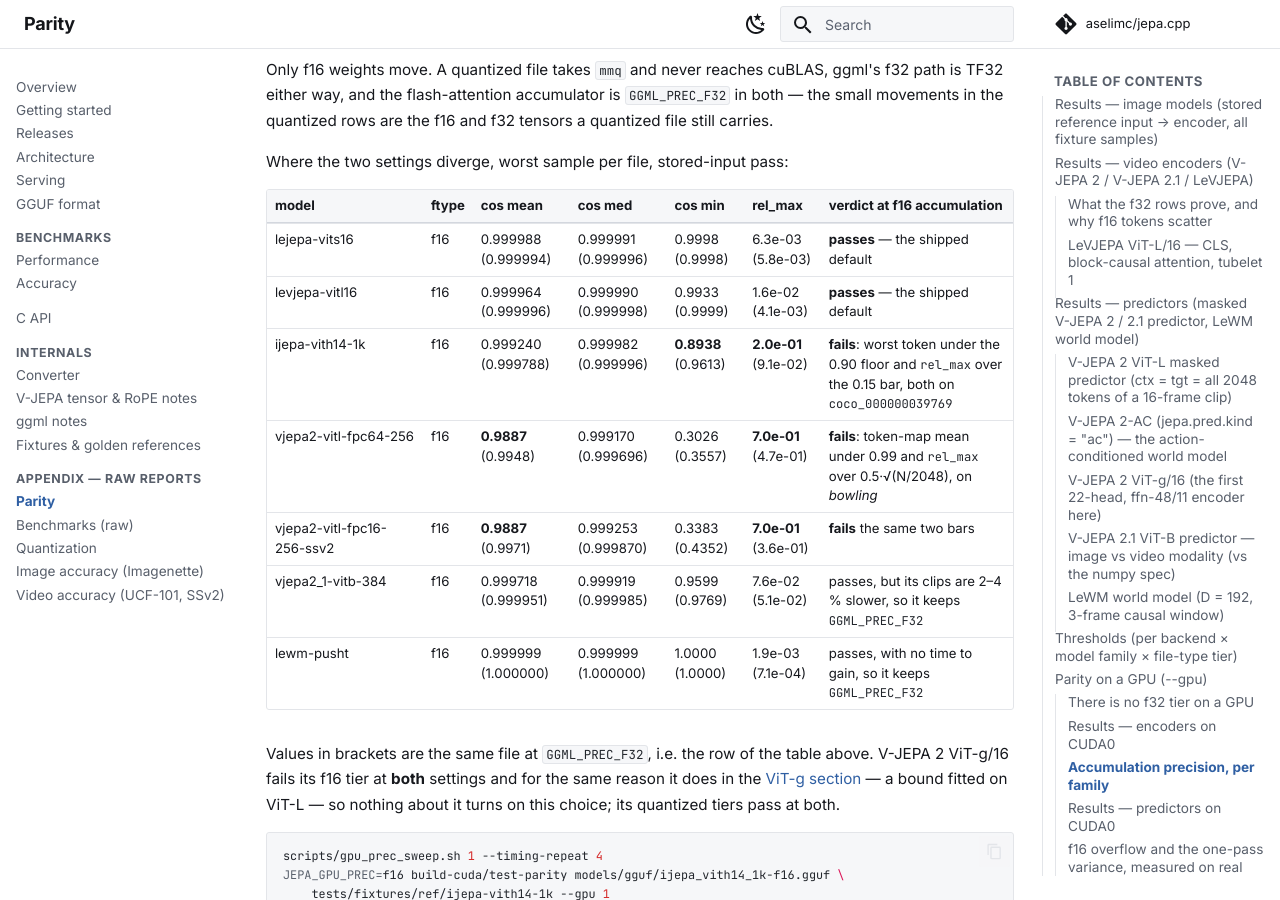
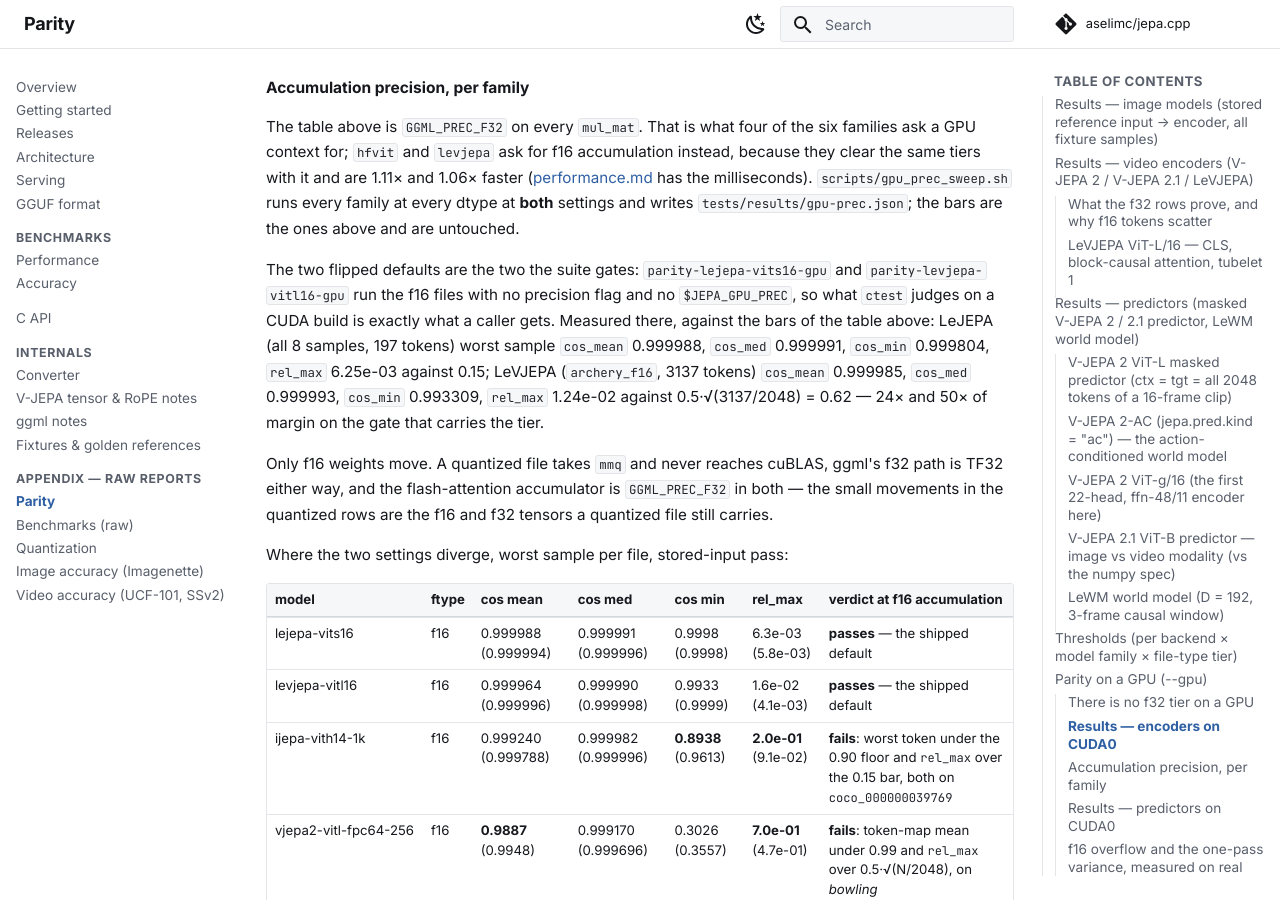
Before and after one commit to aselimc/jepa.cpp, an MkDocs documentation site: the page built from docs/parity.md, in a window 1280 px wide and 900 px high, scrolled down 20118 px. Built offline with MkDocs 1.6.1 and Material for MkDocs 9.7.7, drawn with Linux system fonts in a browser that asks for light colours; comment, search, counter and statistics services are not loaded; some of the changed text lies outside the part shown.

Commit message:
Gate the two f16-accumulation GPU defaults with ctest
v0.3.0 made f16 mul_mat accumulation the GPU default for the `hfvit`
(LeJEPA) and `levjepa` families. That was measured but not gated: every
registered parity test ran on the CPU, so nothing in ctest would have
noticed the flipped default drifting out of its tier.

Register `parity-lejepa-vits16-gpu` and `parity-levjepa-vitl16-gpu`,
which replay the golden dumps through `test-parity --gpu` on the f16
files with no precision flag and no $JEPA_GPU_PREC, i.e. exactly what a
caller gets. Measured on an RTX 4500 Ada against the unchanged GPU
threshold column: LeJEPA (8 samples, 197 tokens) cos_mean 0.999988,
cos_med 0.999991, cos_min 0.999804, rel_max 6.25e-03 against 0.15;
LeVJEPA (archery_f16, 3137 tokens) cos_mean 0.999985, cos_med 0.999993,
cos_min 0.993309, rel_max 1.24e-02 against 0.62.

test-parity gains the skip contract test-backend already had: --gpu on a
build with no GPU backend, or for a device that is not there, prints a
SKIP line and exits 0. So both entries register whenever the assets are
present and cost a CPU-only checkout one process start each. No
threshold moved. 19/19 on a CPU build (both new entries SKIP) and 19/19
on a CUDA build.

````diff
--- a/docs/parity.md
+++ b/docs/parity.md
@@ -16,8 +16,10 @@
 build/test-predictor --vjepa2 models/gguf/<vjepa2>.gguf --ref tests/fixtures/ref/<ref> --samples archery_f16 --threads 32
 ctest --test-dir build                                           # parity-lejepa-vits16, parity-lewm-pusht, (re-run cmake once GGUFs + refs exist — tests register at configure time)
                                                                  # parity-vjepa2_1-vitb-384-images, parity-levjepa-vitl16-clip,
-                                                                 # predictor-lewm, predictor-vjepa2, batch, ops, attn, backend — 10 tests, ~32 s
-                                                                 # (`backend` skips with exit 0 unless the build has a GPU; see "Parity on a GPU")
+                                                                 # parity-lejepa-vits16-gpu, parity-levjepa-vitl16-gpu,
+                                                                 # predictor-lewm, predictor-vjepa2, batch, ops, attn, backend — 12 tests, ~32 s
+                                                                 # (`backend` and the two `parity-*-gpu` entries skip with exit 0
+                                                                 #  unless the build has a GPU; see "Parity on a GPU")
 ```
 
 `test-parity` prints the threshold row it is judging with (backend × family class × file-type tier,
@@ -578,7 +580,14 @@
 build-cuda/test-parity models/gguf/<model>.gguf tests/fixtures/ref/<ref> --gpu 0 [--json out.json]
 build-cuda/test-predictor --vjepa2 models/gguf/<model>.gguf --ref tests/fixtures/ref/<ref> --gpu 0
 build-cuda/test-backend models/gguf/lejepa-vits16-pretrain-in1k-f16.gguf   # ctest "backend"
+ctest --test-dir build-cuda -R 'gpu|backend'     # parity-lejepa-vits16-gpu, parity-levjepa-vitl16-gpu, backend
 ```
+
+Three of those runs are registered with `ctest`: `backend`, and the two `parity-*-gpu` entries that
+run the f16 LeJEPA and LeVJEPA files on device 0 at the **shipped** accumulation default (see
+"Accumulation precision, per family"). All three exit 0 with a `SKIP` line on a build with no GPU
+backend or a box with no card, so they cost a CPU-only checkout one process start each and the same
+`ctest` invocation covers both kinds of machine. Everything else in this section is run by hand.
 
 ### There is no f32 tier on a GPU
 
@@ -701,6 +710,14 @@
 ([performance.md](performance.md#accumulation-precision-on-a-gpu) has the milliseconds).
 `scripts/gpu_prec_sweep.sh` runs every family at every dtype at **both** settings and writes
 `tests/results/gpu-prec.json`; the bars are the ones above and are untouched.
+
+The two flipped defaults are the two the suite gates: `parity-lejepa-vits16-gpu` and
+`parity-levjepa-vitl16-gpu` run the f16 files with no precision flag and no `$JEPA_GPU_PREC`, so
+what `ctest` judges on a CUDA build is exactly what a caller gets. Measured there, against the bars
+of the table above: LeJEPA (all 8 samples, 197 tokens) worst sample `cos_mean` 0.999988,
+`cos_med` 0.999991, `cos_min` 0.999804, `rel_max` 6.25e-03 against 0.15; LeVJEPA (`archery_f16`,
+3137 tokens) `cos_mean` 0.999985, `cos_med` 0.999993, `cos_min` 0.993309, `rel_max` 1.24e-02
+against 0.5·√(3137/2048) = 0.62 — 24× and 50× of margin on the gate that carries the tier.
 
 Only f16 weights move. A quantized file takes `mmq` and never reaches cuBLAS, ggml's f32 path is
 TF32 either way, and the flash-attention accumulator is `GGML_PREC_F32` in both — the small
````
Also changed, not shown: CHANGELOG.md (+13 -0 lines), CMakeLists.txt (+23 -0 lines), README.md (+1 -1 lines), docs/architecture.md (+8 -2 lines), docs/getting-started.md (+10 -6 lines), docs/performance.md (+5 -1 lines), 2 other files.
